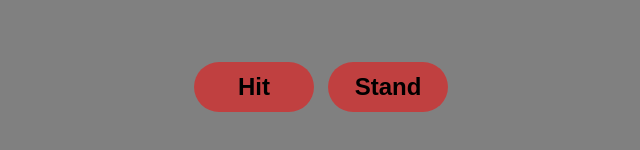
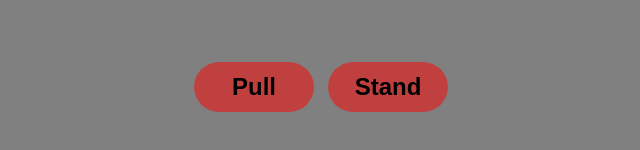
Before and after one commit to shanukova/blackjack-js, a plain HTML site: page index.html in a window 1280 px wide. Both pictures are taken after a click on the button "Let's play!". Shown: the part 528-678 px from the top of the page, 324-964 px from the left. Drawn offline with Linux system fonts and the light colour scheme.

Commit message:
testing with renaming folder locally

```diff
--- a/index.html
+++ b/index.html
@@ -40,7 +40,7 @@
     </div>
 
     <footer>
-      <button id="hit" onclick="hit()">Hit</button>
+      <button id="hit" onclick="hit()">Pull</button>
       <button id="stand" onclick="stand()">Stand</button>
     </footer>
 
```
